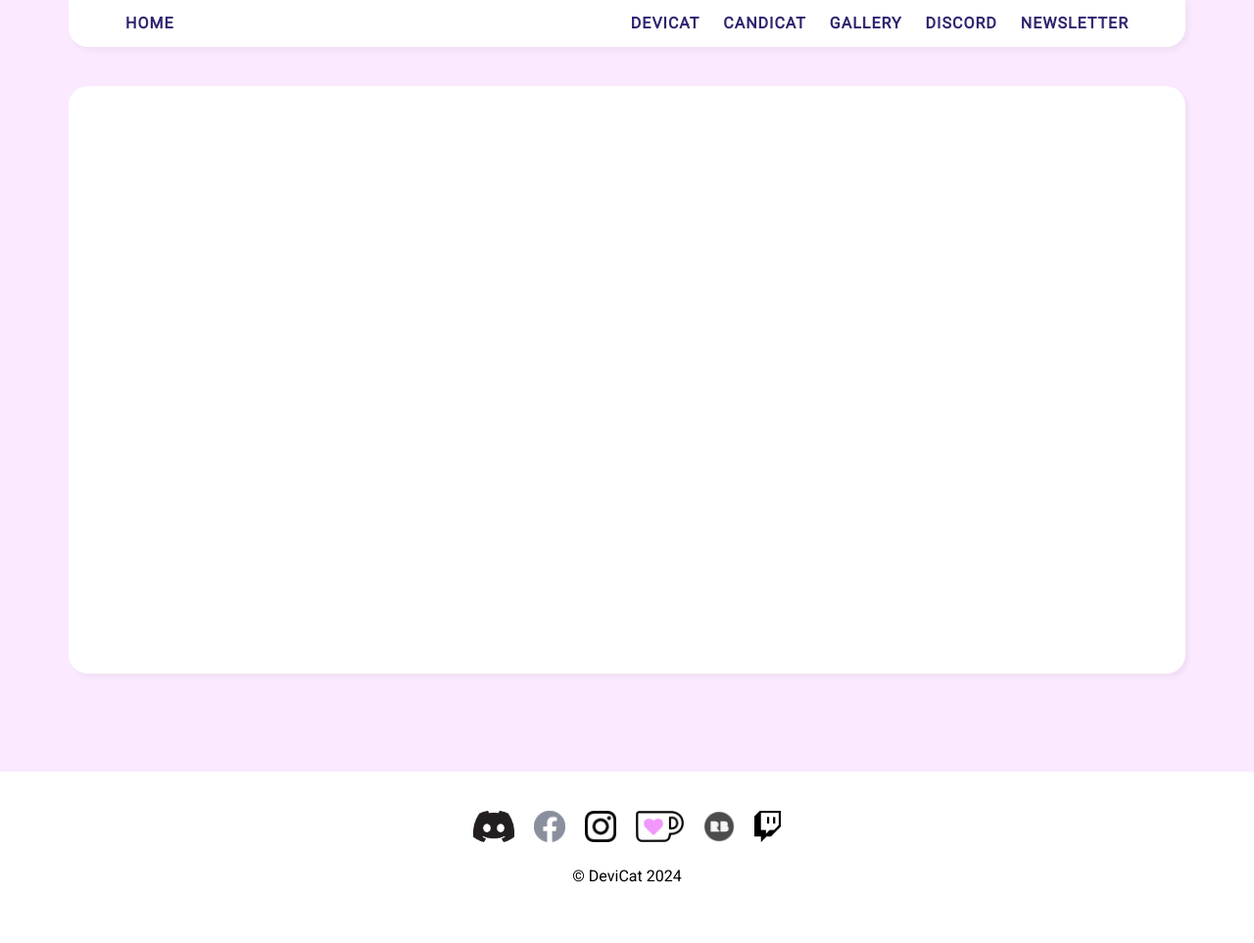
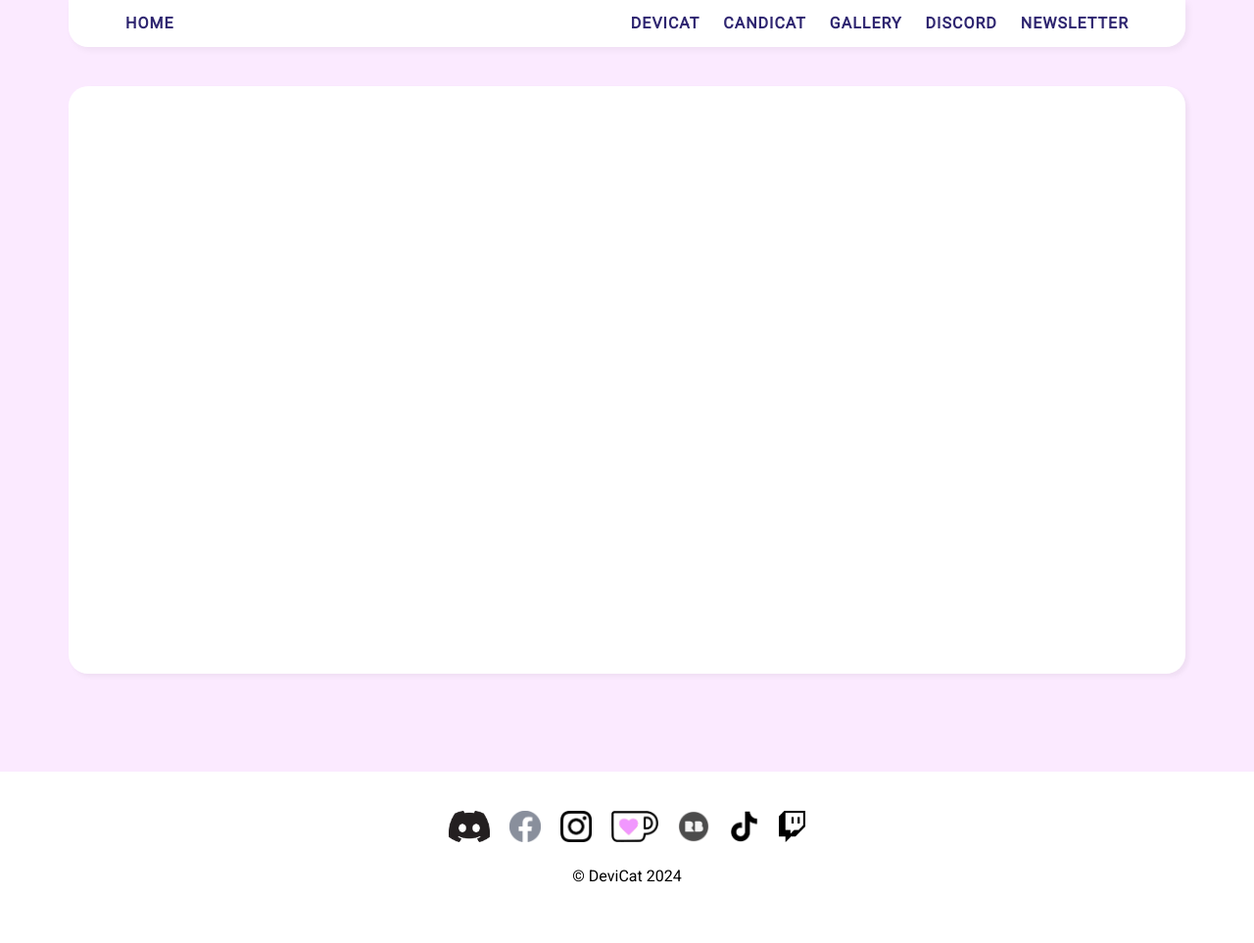
Before and after one commit to DeviCatOutlet/devicatoutlet.github.io, a Jekyll site: the page built from newsletter.md, in a window 1280 px wide. Shown: the whole page at 98% size. Built offline with Jekyll 4.4.1, drawn with Linux system fonts in a browser that asks for light colours; some web fonts are replaced; our own code applies the rules of GitHub Pages for plain Markdown files.

Commit message:
Update footer

```diff
--- a/_layouts/default.html
+++ b/_layouts/default.html
@@ -92,6 +92,7 @@
     <a href="https://www.instagram.com/devicat.art" title="Instagram: DeviCat.Art"><img src="/img/iglogo.png" alt="Instagram: DeviCat.Art"></a>
     <a href="https://www.ko-fi.com/devicat" title="Ko-fi: DeviCat"><img src="/img/kofilogo.png" alt="ko-fi: DeviCat"></a>
     <a href="https://www.redbubble.com/people/devicatoutlet/shop" title="redbubble: DeviCatOutlet"><img src="/img/redbubbleicon.png" alt="redbubble: DeviCatOutlet"></a>
+    <a href="https://www.tiktok.com/@devicat.art" title="Tiktok: DeviCat.Art"><img src="/img/tiktoklogo.png" alt="Tiktok: DeviCat.Art"></a>
     <a href="https://www.twitch.tv/devicat" title="Twitch: DeviCat"><img src="/img/twitchlogo.png" alt="Twitch: DeviCat"></a>
   </p>
   <p>&copy; DeviCat 2024</p>
```
